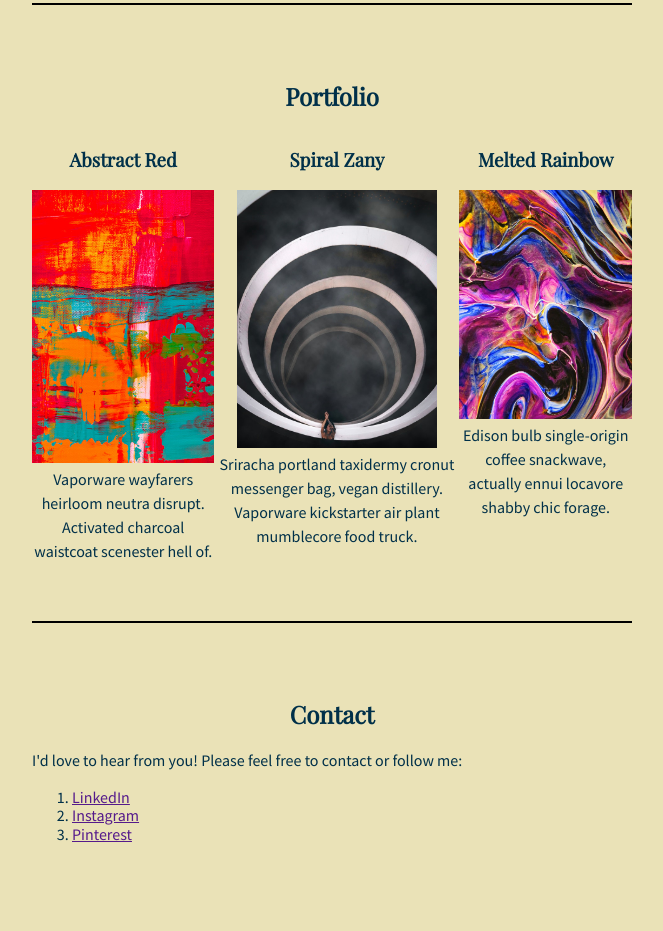
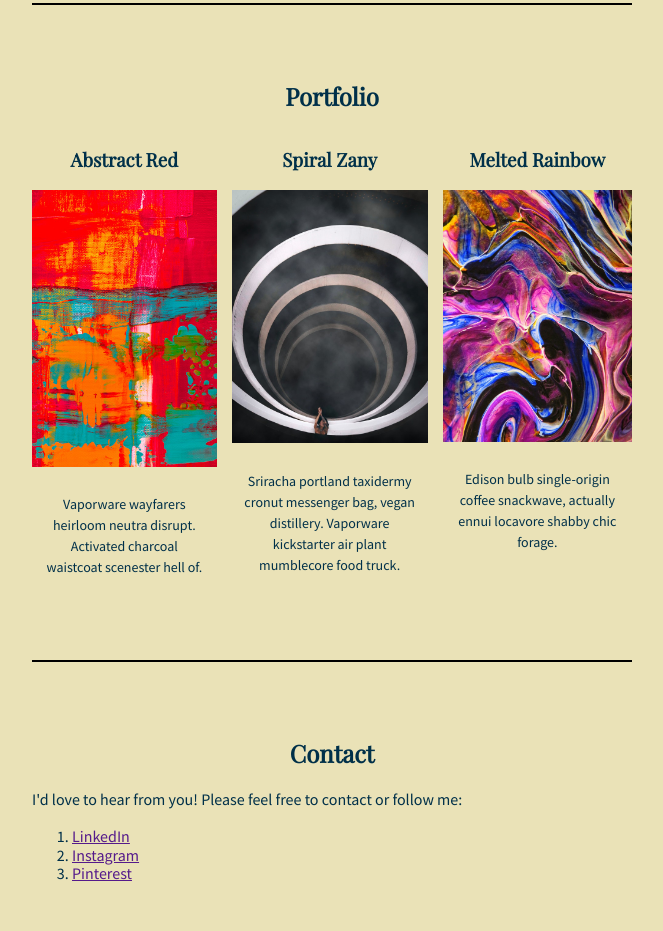
Before and after one commit to tyra-designer/pete-thinkful-portfolio, a plain HTML site: page index.html in a window 1280 px wide. Shown: the part 837-1768 px from the top of the page, without its empty margins (308-971 px from the left). Drawn offline with nearby package versions, Linux system fonts and the light colour scheme.

Commit message:
Portfolio section changes
changed portfolio caption font size and used grid css code to make the the content more uniformed

```diff
--- a/index.html
+++ b/index.html
@@ -74,13 +74,13 @@
         <article id="portfolio">
           <h2>Portfolio</h2>
 
-          <div class="myFlex">
+          <div class="grid-container">
           <section>
             <h3>Abstract Red</h3>
             <div>
-              <img src="images/abstract-red.png" alt="Abstract Red" />
+              <img src="images/abstract-red.png" alt="Abstract Red" class="portfolio"/>
             </div>
-            <p class="portfolio">
+            <p class="grid-item">
               Vaporware wayfarers heirloom neutra disrupt. Activated charcoal
               waistcoat scenester hell of.
             </p>
@@ -89,9 +89,9 @@
           <section>
             <h3>Spiral Zany</h3>
             <div>
-              <img src="images/spiral-zany.png" alt="Spiral Zany" />
+              <img src="images/spiral-zany.png" alt="Spiral Zany" class="portfolio"/>
             </div>
-            <p class="portfolio">
+            <p class="grid-item">
               Sriracha portland taxidermy cronut messenger bag, vegan
               distillery. Vaporware kickstarter air plant mumblecore food truck.
             </p>
@@ -100,9 +100,9 @@
           <section>
             <h3>Melted Rainbow</h3>
             <div>
-              <img src="images/melted-rainbow.png" alt="Melted Rainbow" />
+              <img src="images/melted-rainbow.png" alt="Melted Rainbow" class="portfolio"/>
             </div>
-            <p class="portfolio">
+            <p class="grid-item">
               Edison bulb single-origin coffee snackwave, actually ennui
               locavore shabby chic forage.
             </p>
--- a/style.css
+++ b/style.css
@@ -83,6 +83,7 @@ hr {
   display: flex;
 }
 
+
 .header {
   display:flex;
   justify-content: center;
@@ -102,6 +103,16 @@ hr {
     text-align: left;
   }
 
-.portfolio{
-  margin: auto;
+
+.grid-container {
+  display: grid;
+  row-gap: 20px;
+  column-gap: 15px;;
+  grid-template-columns: auto auto auto;
 }
+
+.grid-item {
+  padding:10px;
+  font-size: 14px;
+  text-align: center;
+}
```
